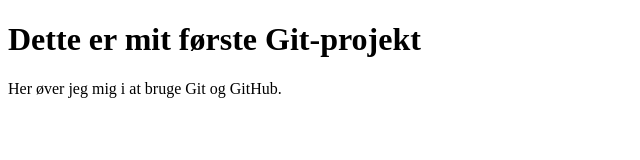
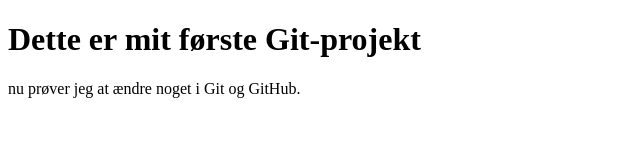
Before and after one commit to victorpoehl/git-demo, a plain HTML site: page index.html in a window 1280 px wide. Shown: the full height of the page, 0-640 px from the left. Drawn offline with Linux system fonts and the light colour scheme.

Commit message:
ny beskrivelse

```diff
--- a/index.html
+++ b/index.html
@@ -6,6 +6,6 @@
 </head>
 <body>
 <h1>Dette er mit første Git-projekt</h1>
-<p>Her øver jeg mig i at bruge Git og GitHub.</p>
+<p>nu prøver jeg at ændre noget i Git og GitHub.</p>
 </body>
 </html>
```
